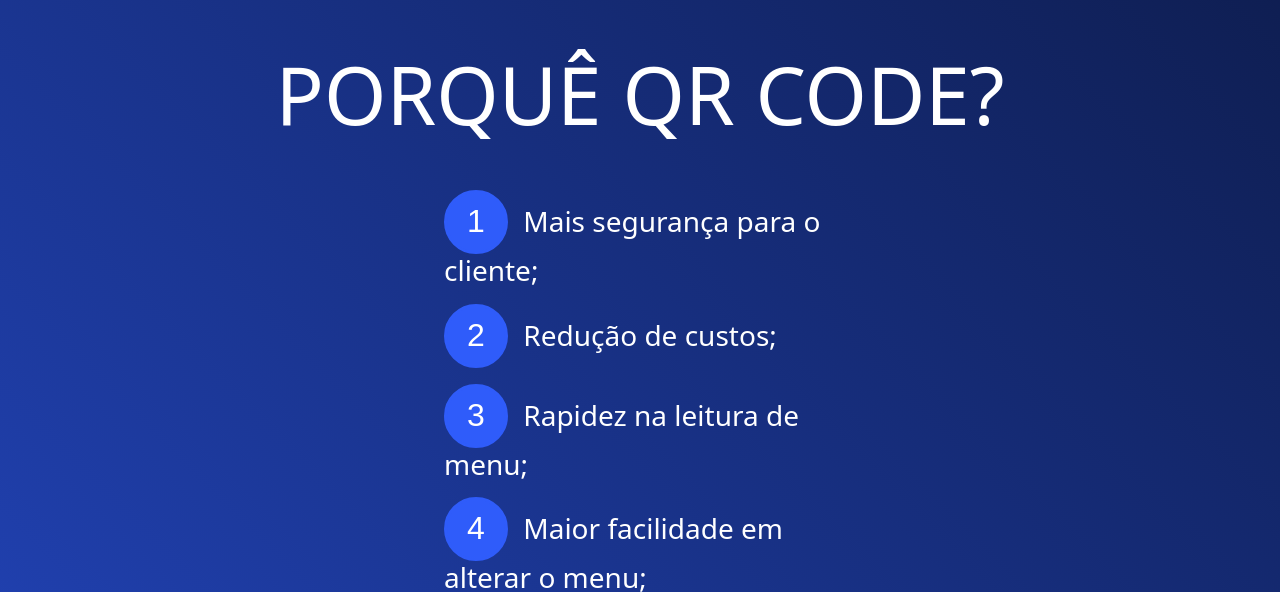
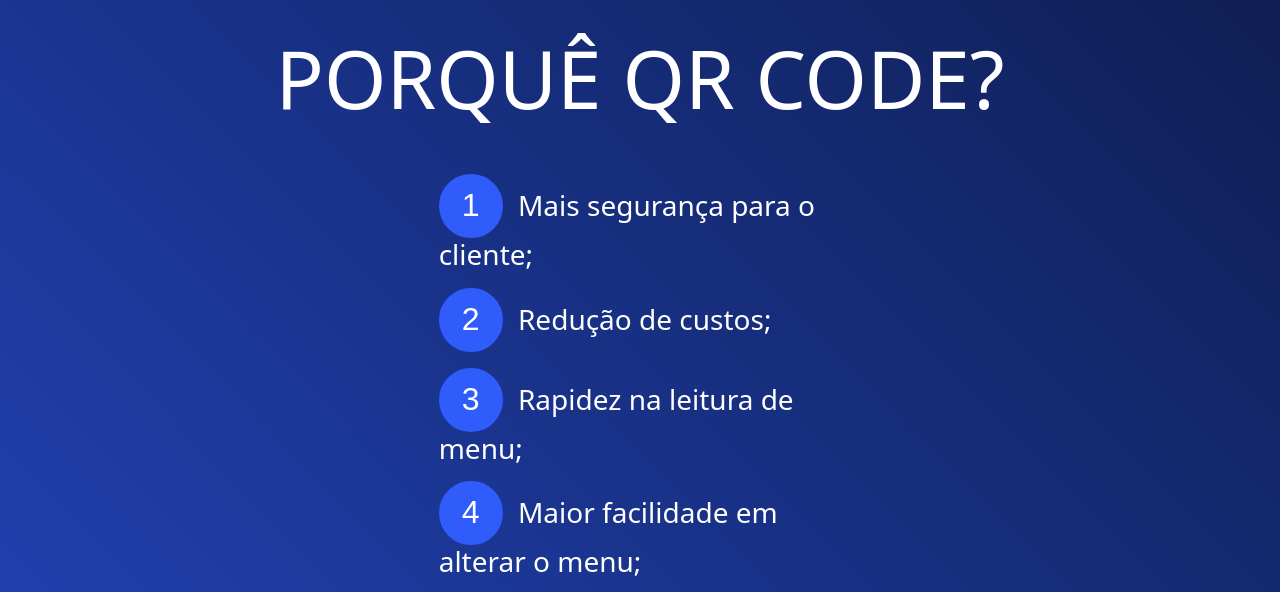
Before and after one commit to qrcodi/qrcodi.github.io, a plain HTML site: page index.html in a window 1280 px wide. Shown: the part 1095-1687 px from the top of the page. Drawn offline with nearby package versions, Linux system fonts and the light colour scheme.

Commit message:
no padding

```diff
--- a/index.html
+++ b/index.html
@@ -10,7 +10,7 @@
     <link rel="stylesheet" href="style/style.css">
 
 </head>
-<body class="p-3">
+<body>
     <nav class="navbar navbar-expand-md navbar-dark">
         <div class="container-fluid">
             <a class="navbar-brand" href="#">
```
